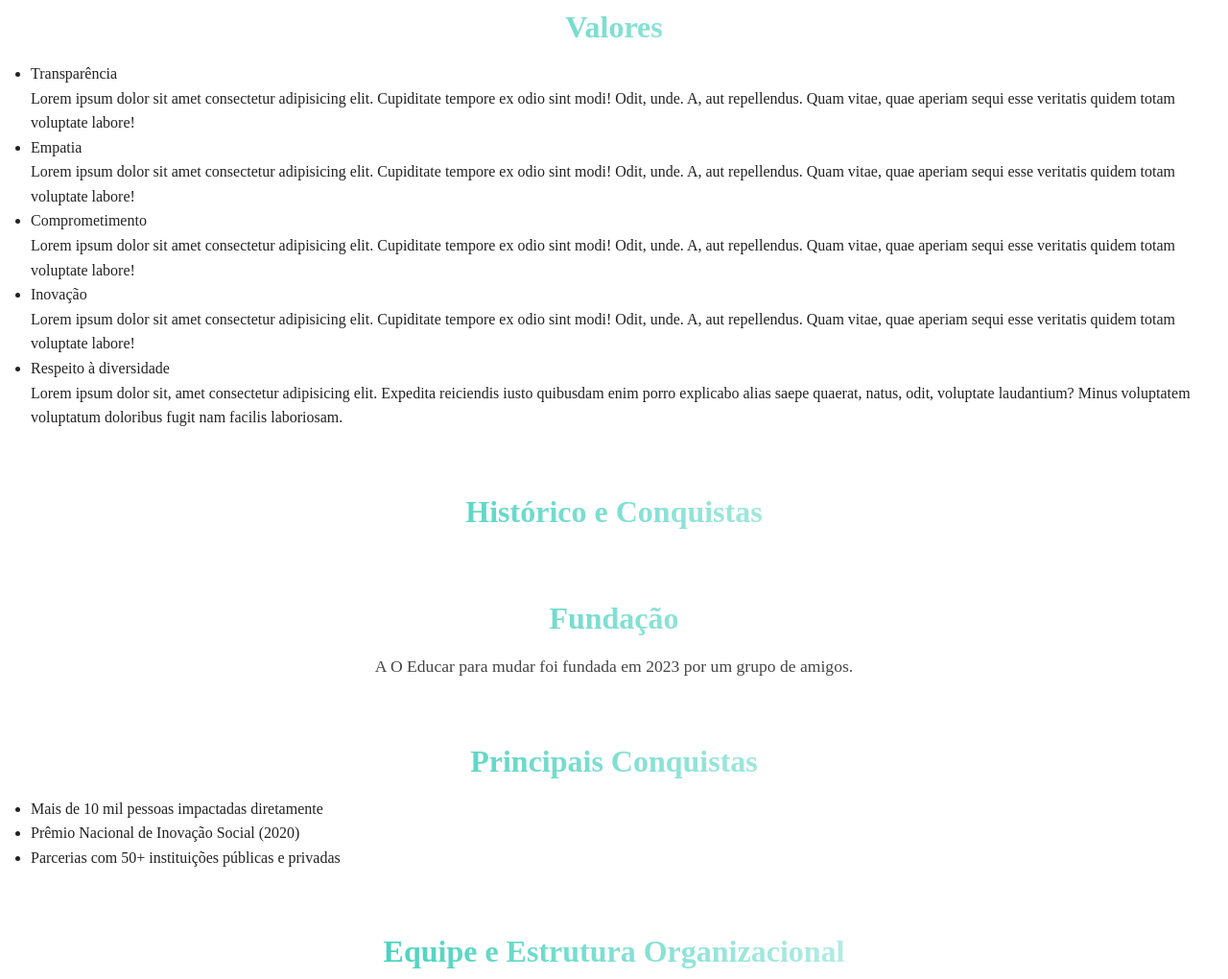
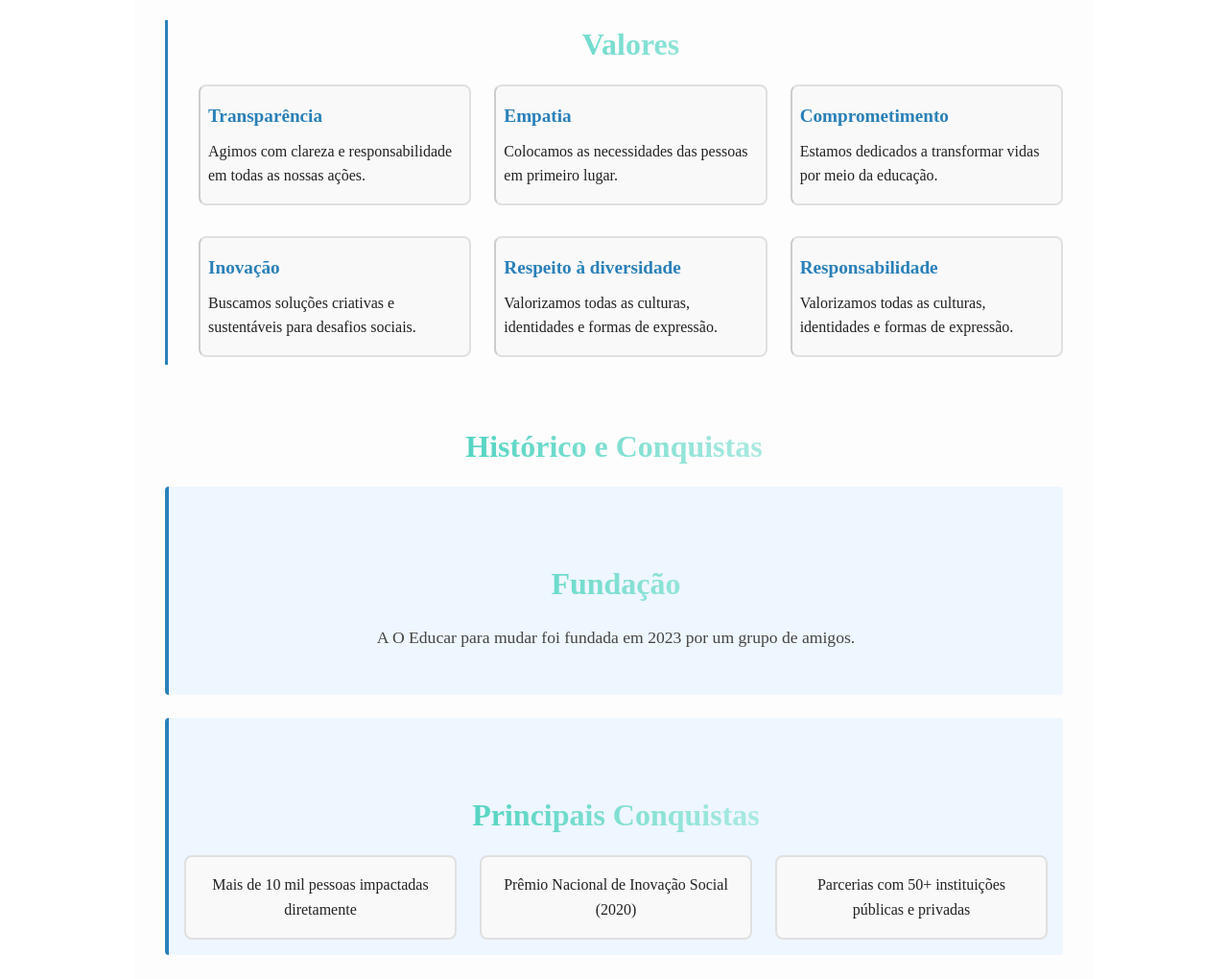
Before and after one commit to wellbcode/ong-educar-para-mudar, a plain HTML site: page sobre.html in a window 1280 px wide. Shown: the part 801-1821 px from the top of the page at 96% size. Drawn offline with nearby package versions, Linux system fonts and the light colour scheme.

Commit message:
Atualiza estilo do main da página sobre.html

```diff
--- a/ong-backend/package.json
+++ b/ong-backend/package.json
@@ -12,7 +12,9 @@
   "license": "ISC",
   "dependencies": {
     "cors": "^2.8.5",
+    "dotenv": "^17.2.3",
     "express": "^5.1.0",
+    "mercadopago": "^2.10.0",
     "node-fetch": "^2.7.0"
   }
 }
--- a/sobre.html
+++ b/sobre.html
@@ -12,6 +12,141 @@
     <link rel="stylesheet" href="https://cdnjs.cloudflare.com/ajax/libs/font-awesome/6.0.0-beta3/css/all.min.css">
     <link href="https://fonts.googleapis.com/css2?family=Material+Symbols+Outlined" rel="stylesheet"/>
 </head>
+<style>
+  /* Estilos exclusivos para o main da página sobre.html */
+/* Estilo geral do main */
+main {
+  max-width: 1000px;
+  margin: 0 auto;
+  padding: 2rem;
+  line-height: 1.6;
+  background: #fdfdfd;
+}
+
+/* Títulos */
+main .titulo {
+  color: #2c3e50;
+  margin-bottom: 1rem;
+  font-weight: bold;
+}
+
+/* Seções */
+main section {
+  margin-bottom: 2rem;
+}
+
+/* Valores em cards */
+main section ul {
+  display: grid;
+  grid-template-columns: repeat(auto-fit, minmax(250px, 1fr));
+  gap: 1.5rem;
+  list-style: none;
+  padding: 0;
+}
+
+main section ul li {
+  background: #f9f9f9;
+  border: 2px solid #e0e0e0;
+  border-radius: 8px;
+  padding: 1rem;
+  transition: transform 0.2s ease, box-shadow 0.2s ease;
+}
+
+main section ul li:hover {
+  transform: translateY(-5px);
+  box-shadow: 0 4px 12px rgba(0,0,0,0.1);
+}
+
+main section ul li strong {
+  display: block;
+  font-size: 1.2rem;
+  color: #2980b9;
+  margin-bottom: 0.5rem;
+}
+
+/* Artigos (Histórico e Equipe) */
+main article {
+  margin-bottom: 1.5rem;
+  padding: 1rem;
+  border-left: 4px solid #2980b9;
+  background: #eef6ff;
+  border-radius: 4px;
+}
+
+/* Timeline container */
+main section:nth-of-type(4) { /* pega a seção Histórico e Conquistas */
+  position: relative;
+  padding-left: 2rem;
+  border-left: 3px solid #2980b9;
+}
+
+/* Cada evento da timeline */
+main section:nth-of-type(4) article {
+  position: relative;
+  margin-bottom: 2rem;
+  padding-left: 1rem;
+}
+
+main section:nth-of-type(4) article::before {
+  content: "";
+  position: absolute;
+  left: -1.1rem;
+  top: 0.5rem;
+  width: 15px;
+  height: 15px;
+  background: #2980b9;
+  border-radius: 50%;
+  border: 2px solid #fff;
+}
+
+/* Títulos dos eventos */
+main section:nth-of-type(4) article h3 {
+  color: #2c3e50;
+  margin-bottom: 0.5rem;
+}
+
+/* Lista de conquistas */
+main section:nth-of-type(4) ul {
+  list-style: none;
+  padding: 0;
+}
+
+main section:nth-of-type(4) ul li {
+  margin-bottom: 0.5rem;
+  padding-left: 0.5rem;
+  border-left: 2px solid #ccc;
+}
+
+/* Equipe em cards */
+main section:nth-of-type(5) ul {
+  display: flex;
+  flex-wrap: wrap;
+  gap: 1.5rem;
+  list-style: none;
+  padding: 0;
+}
+
+main section:nth-of-type(5) ul li {
+  flex: 1 1 250px;
+  background: #f9f9f9;
+  border: 2px solid #e0e0e0;
+  border-radius: 8px;
+  padding: 1rem;
+  text-align: center;
+  transition: transform 0.2s ease, box-shadow 0.2s ease;
+}
+
+main section:nth-of-type(5) ul li:hover {
+  transform: translateY(-5px);
+  box-shadow: 0 4px 12px rgba(0,0,0,0.1);
+}
+
+main section:nth-of-type(6) ul li::before {
+  content: "👤 ";
+  font-size: 1.2rem;
+}
+
+</style>
 <body>
   <div class="container"> <!-- Botão dark-mode-->
         <div class="sun sun-logo">
@@ -78,16 +213,30 @@
   <section>
     <h2 class="titulo">Valores</h2>
     <ul>
-        <li>Transparência</li>
-        <p>Lorem ipsum dolor sit amet consectetur adipisicing elit. Cupiditate tempore ex odio sint modi! Odit, unde. A, aut repellendus. Quam vitae, quae aperiam sequi esse veritatis quidem totam voluptate labore!</p>
-        <li>Empatia</li>
-         <p>Lorem ipsum dolor sit amet consectetur adipisicing elit. Cupiditate tempore ex odio sint modi! Odit, unde. A, aut repellendus. Quam vitae, quae aperiam sequi esse veritatis quidem totam voluptate labore!</p>
-        <li>Comprometimento</li>
-         <p>Lorem ipsum dolor sit amet consectetur adipisicing elit. Cupiditate tempore ex odio sint modi! Odit, unde. A, aut repellendus. Quam vitae, quae aperiam sequi esse veritatis quidem totam voluptate labore!</p>
-        <li>Inovação</li>
-         <p>Lorem ipsum dolor sit amet consectetur adipisicing elit. Cupiditate tempore ex odio sint modi! Odit, unde. A, aut repellendus. Quam vitae, quae aperiam sequi esse veritatis quidem totam voluptate labore!</p>
-        <li>Respeito à diversidade</li>
-        <p>Lorem ipsum dolor sit, amet consectetur adipisicing elit. Expedita reiciendis iusto quibusdam enim porro explicabo alias saepe quaerat, natus, odit, voluptate laudantium? Minus voluptatem voluptatum doloribus fugit nam facilis laboriosam.</p>
+      <li>
+        <strong>Transparência</strong>
+        <p>Agimos com clareza e responsabilidade em todas as nossas ações.</p>
+      </li>
+      <li>
+        <strong>Empatia</strong>
+        <p>Colocamos as necessidades das pessoas em primeiro lugar.</p>
+      </li>
+      <li>
+        <strong>Comprometimento</strong>
+        <p>Estamos dedicados a transformar vidas por meio da educação.</p>
+      </li>
+      <li>
+        <strong>Inovação</strong>
+        <p>Buscamos soluções criativas e sustentáveis para desafios sociais.</p>
+      </li>
+      <li>
+        <strong>Respeito à diversidade</strong>
+        <p>Valorizamos todas as culturas, identidades e formas de expressão.</p>
+      </li>
+        <li>
+        <strong>Responsabilidade</strong>
+        <p>Valorizamos todas as culturas, identidades e formas de expressão.</p>
+      </li>
     </ul>
   </section>
 
@@ -113,9 +262,9 @@
         <h3 class="titulo">Diretoria</h3>
         <p>Conheça os líderes que coordenam nossas ações estratégicas.</p>
         <ul>
-          <li>Presidente: Wellington Bertoso Santos</li>
-          <li>Diretora Executiva: Sabrina Evangelista</li>
-          <li>Coordenadora de Projetos: Mayra da Silva Gal</li>
+          <li><p>Wellington Bertoso Santos</p><p>Presidente</p></li>
+          <li><p>Mayra da Silva Gal</p><p>Diretora Pedagógica</p></li>
+          <li><p>Roberta Ivanete Alexandre/p><p>Designer</p></li>
         </ul>
       </article>
       <article>
```
Also changed, not shown: doacoes.html (+57 -4 lines), index.html (+1 -1 lines), ong-backend/server.js (+76 -3 lines), 2 other files. Lines whose indentation alone changed are shown as unchanged.
